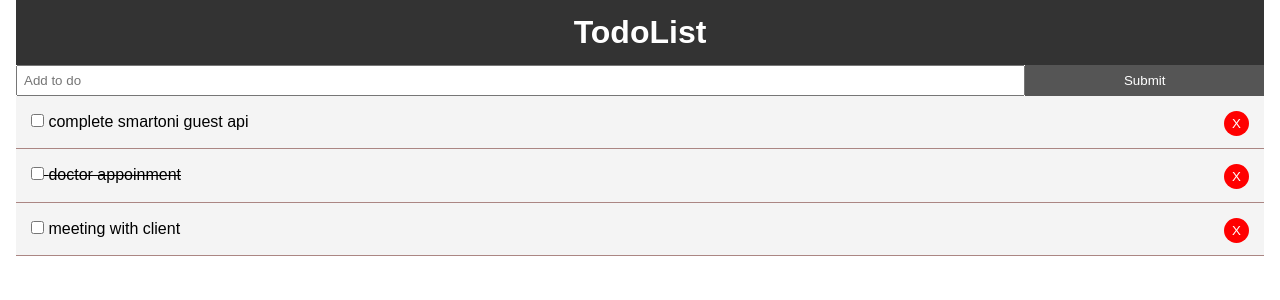
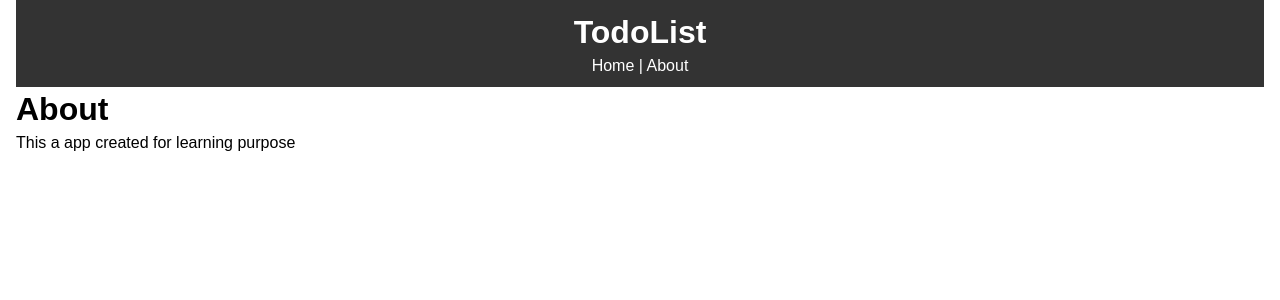
Before and after one commit to sibysathyanesan/todo-app, a React (Create React App) app: page /about in a window 1280 px wide. Shown: the top 300 px of the page. Built offline with nearby package versions, Linux system fonts and the light colour scheme.

Commit message:
React router added

```diff
--- a/package.json
+++ b/package.json
@@ -8,6 +8,7 @@
     "@testing-library/user-event": "^12.8.3",
     "react": "^17.0.2",
     "react-dom": "^17.0.2",
+    "react-router-dom": "^5.2.0",
     "react-scripts": "4.0.3",
     "uuid": "^8.3.2",
     "web-vitals": "^1.1.1"
--- a/src/App.js
+++ b/src/App.js
@@ -1,8 +1,10 @@
 import './App.css';
 import React, { Component } from 'react';
+import { BrowserRouter as Router, Route } from 'react-router-dom';
 import Todos from './components/Todos';
 import Header from './components/layout/Header';
 import AddTodo from './components/AddTodo';
+import About from './components/pages/About';
 import { v4 as uuidv4 } from 'uuid';
 
 class App extends Component {
@@ -60,13 +62,20 @@
   render() {
     //console.log(this.state.todos);
       return (
+        <Router>
           <div className="App">
             <div className="container">
               <Header />
-              <AddTodo addTodo={this.addTodo} />
-              <Todos todos={this.state.todos}  markComplete={this.markComplete} deleteTodo={this.deleteTodo}/>
+              <Route exact path="/" render={props => (
+                <React.Fragment>
+                  <AddTodo addTodo={this.addTodo} />
+                  <Todos todos={this.state.todos}  markComplete={this.markComplete} deleteTodo={this.deleteTodo}/>
+                </React.Fragment>
+              )} />
+              <Route exact path="/about" component={About} />
             </div>
           </div>
+        </Router>
       );
   }
 
--- a/src/components/layout/Header.js
+++ b/src/components/layout/Header.js
@@ -1,9 +1,10 @@
 import React from 'react';
-
+import { Link, withRouter } from 'react-router-dom';
 function Header() {
     return (
         <header style = {headerStyle}>
             <h1> TodoList</h1>
+            <Link style={linkStyle} to="/">Home</Link> | <Link style={linkStyle} to="/about">About</Link>
         </header>
     )
 }
@@ -14,4 +15,8 @@
     textAlign: 'center',
     padding: '10px'
 }
+
+const linkStyle = {
+    color: '#ffff'
+}
 export default Header;
--- /dev/null
+++ b/src/components/pages/About.js
@@ -0,0 +1,14 @@
+import React from 'react'
+
+function About() {
+    return (
+        <div>
+            <React.Fragment>
+                <h1>About</h1>
+                <p>This a app created for learning purpose</p>
+            </React.Fragment>
+        </div>
+    )
+}
+
+export default About
```
Also changed, not shown: 1 other file (tests, documents, lock files or other folders).
